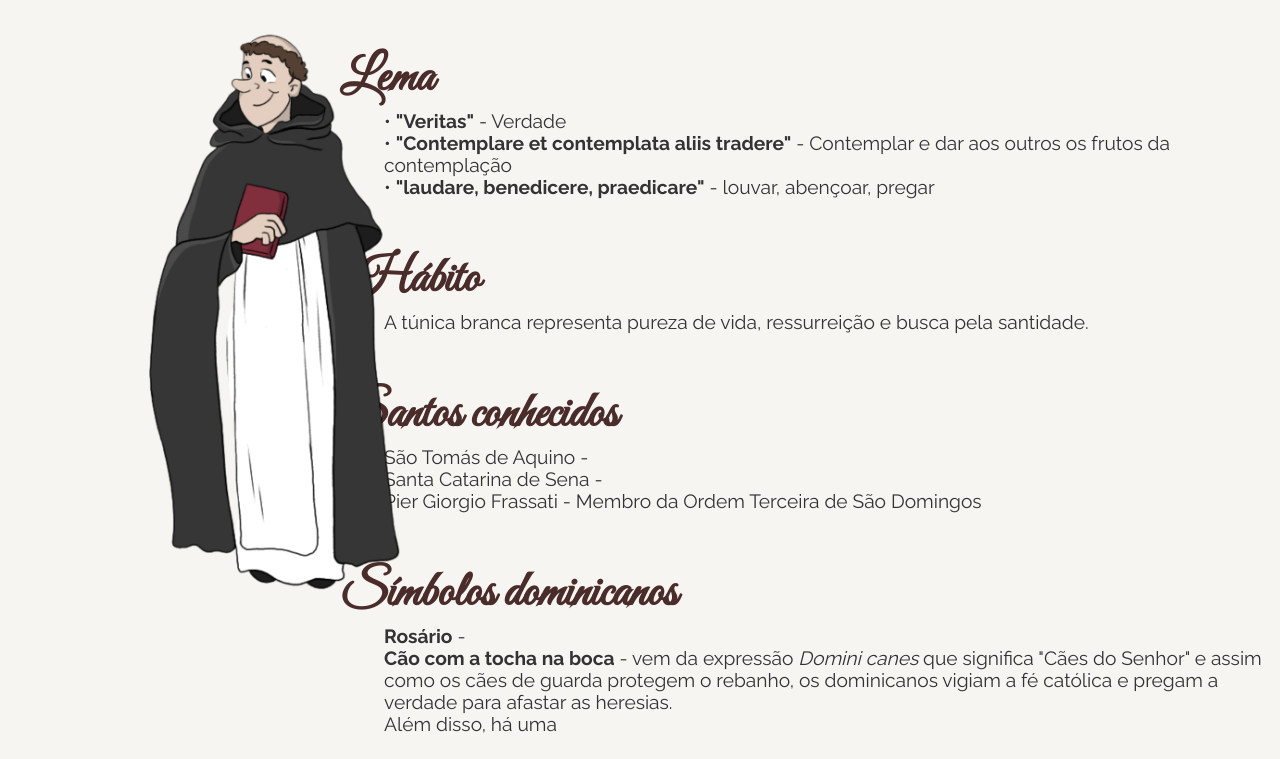
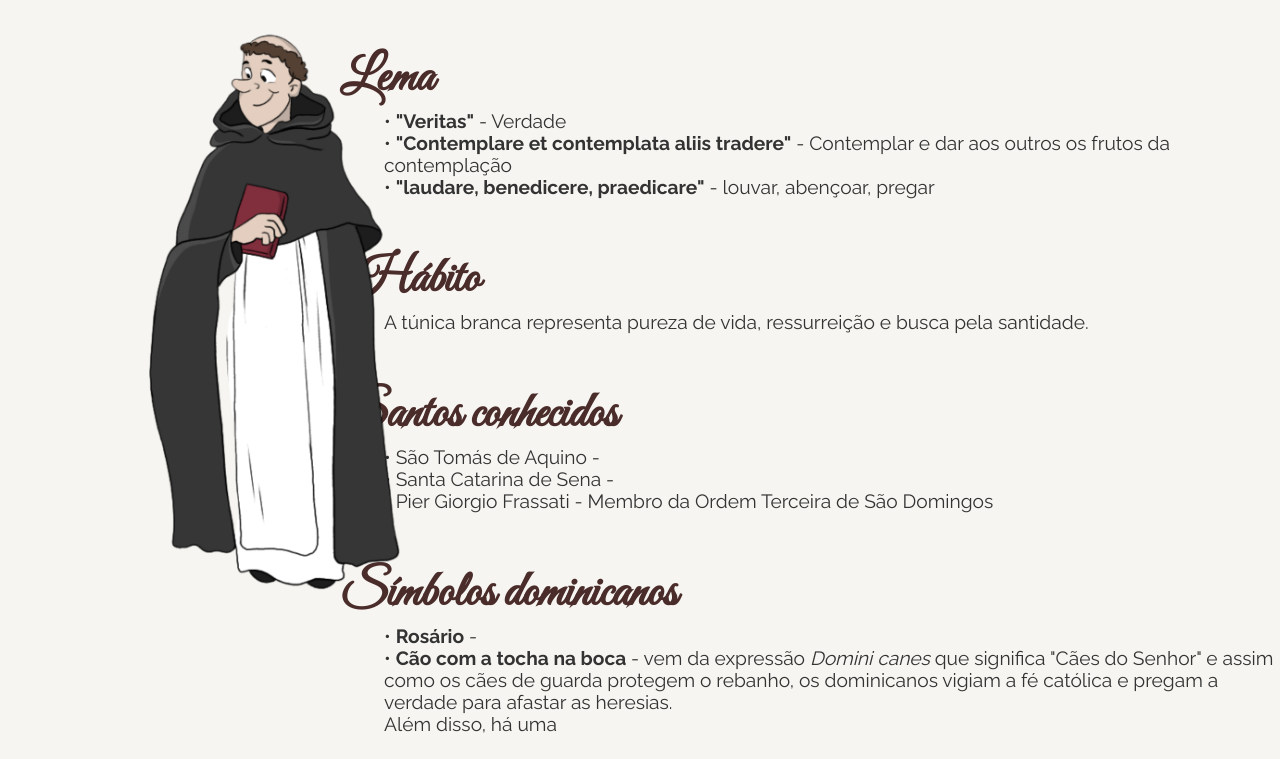
Before and after one commit to gabrielagolombieski10-afk/carismas-site, a plain HTML site: page dominicanos.html in a window 1280 px wide. Shown: the part 1009-1768 px from the top of the page. Drawn offline with Linux system fonts and the light colour scheme; files whose address does not match are found by name.

Commit message:
Update dominicanos.html

```diff
--- a/dominicanos.html
+++ b/dominicanos.html
@@ -36,14 +36,14 @@
     </p>
 
     <h2>Santos conhecidos</h2>
-    <p>São Tomás de Aquino - <br>
-      Santa Catarina de Sena - <br>
-      Pier Giorgio Frassati - Membro da Ordem Terceira de São Domingos
+    <p>• São Tomás de Aquino - <br>
+      • Santa Catarina de Sena - <br>
+      • Pier Giorgio Frassati - Membro da Ordem Terceira de São Domingos
     </p>
 
     <h2>Símbolos dominicanos</h2>
-    <p> <b>Rosário</b> - <br>
-      <b>Cão com a tocha na boca</b> - vem da expressão <i>Domini canes</i> que significa "Cães do Senhor" e
+    <p>• <b>Rosário</b> - <br>
+      • <b>Cão com a tocha na boca</b> - vem da expressão <i>Domini canes</i> que significa "Cães do Senhor" e
       assim como os cães de guarda protegem o rebanho, os dominicanos vigiam a fé católica e pregam a verdade para afastar as heresias.<br>
       Além disso, há uma
     </p>
```
